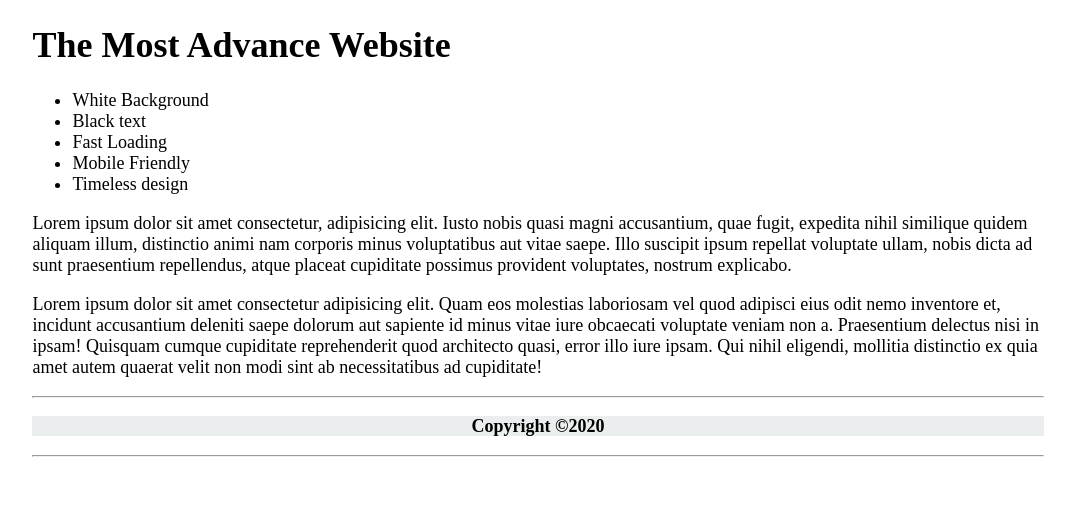
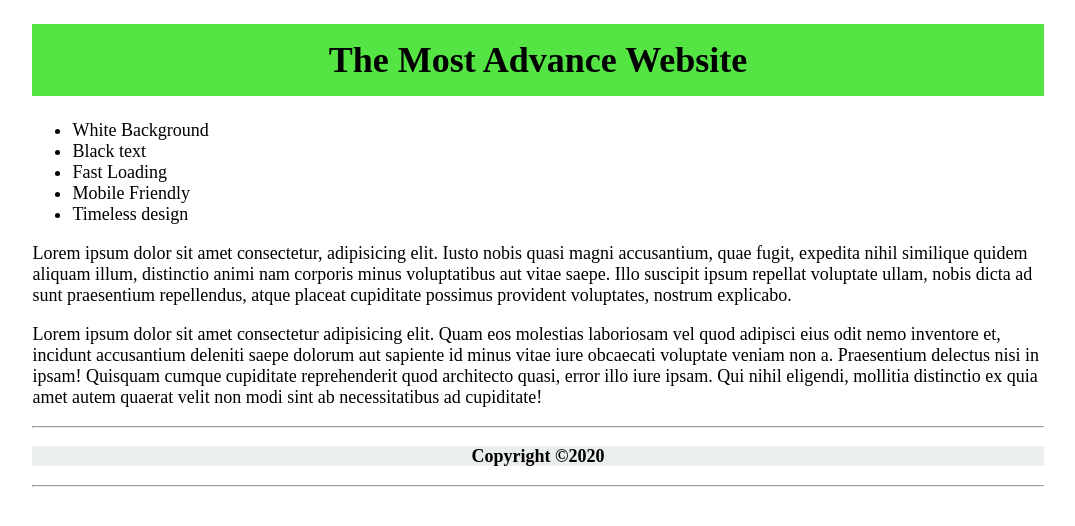
Before and after one commit to sawankumar-tak-au7/advance-site-demo, a plain HTML site: page index.html in a window 1280 px wide. Shown: the whole page, without its empty margins (102-1177 px from the left). Drawn offline with Linux system fonts and the light colour scheme.

Commit message:
Heading backgriund color changed

```diff
--- a/style.css
+++ b/style.css
@@ -4,6 +4,11 @@ body {
 .container {
   width: 80%;
   margin: auto;
+}
+h1 {
+  background: #54e545;
+  padding: 15px;
+  text-align: center;
 }
 
 footer p {
```
